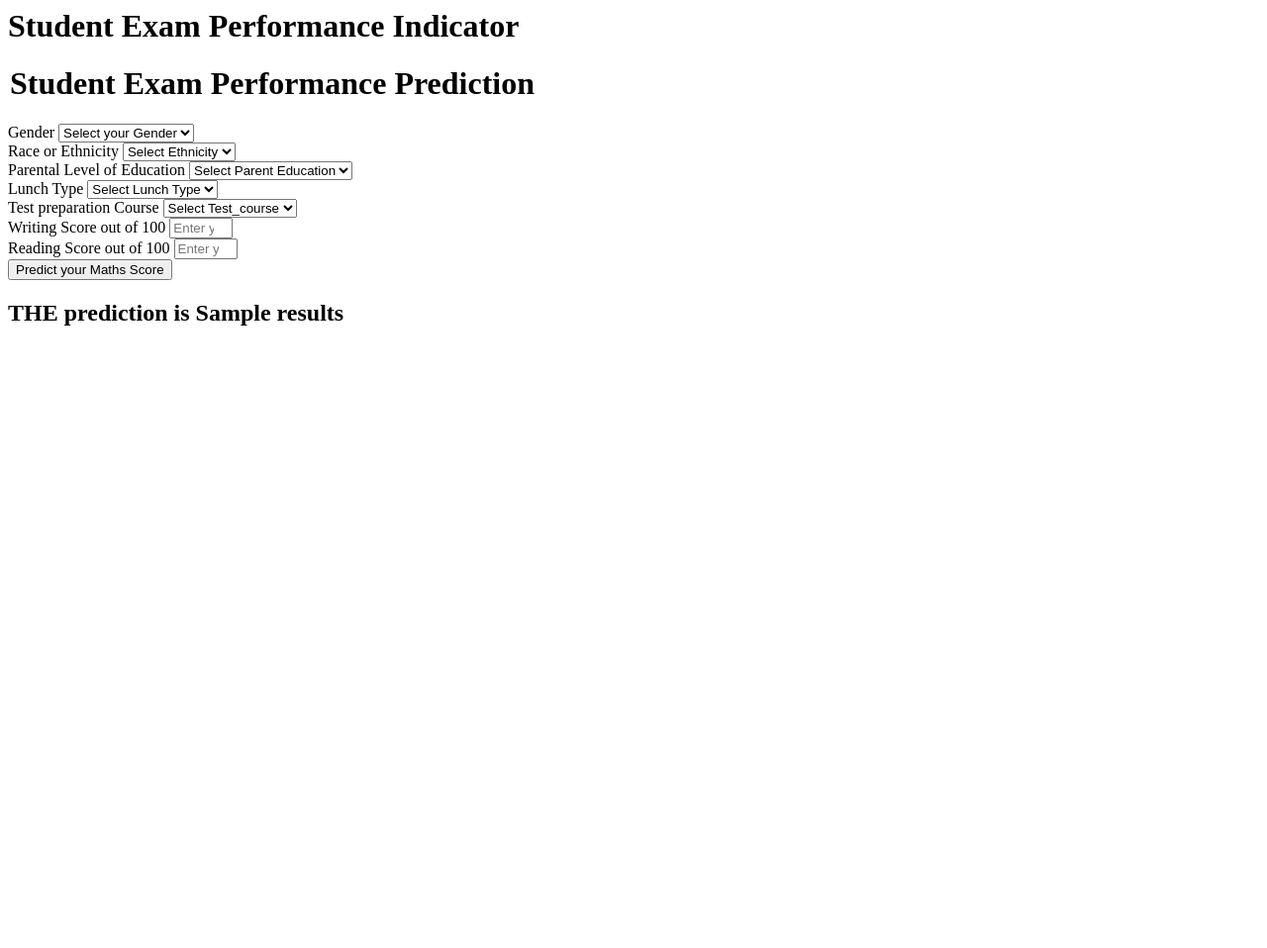
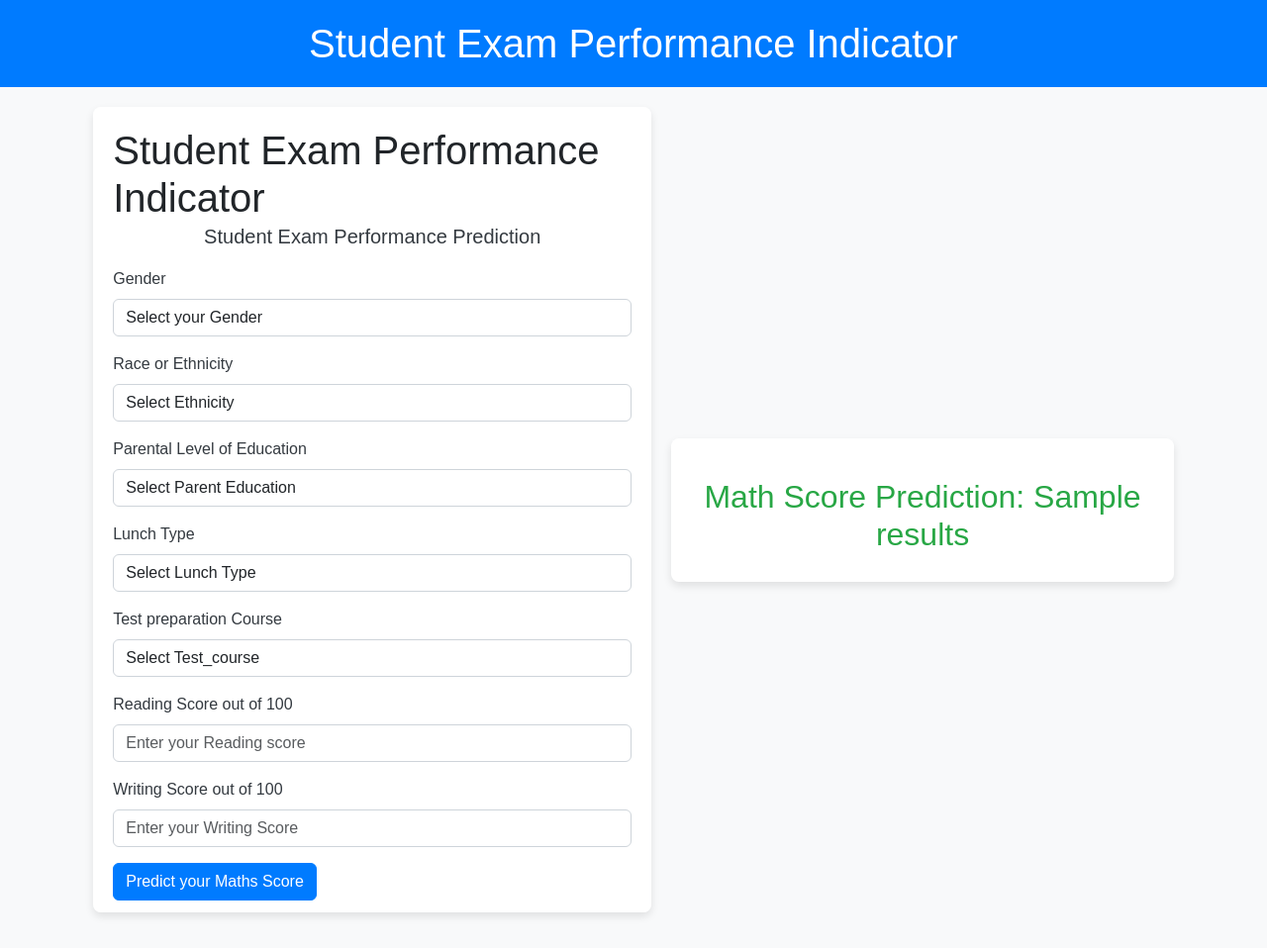
Before and after one commit to Niroshan-niron/MLproject, a Flask app: template templates/home.html in a window 1280 px wide. Shown: the whole page at 99% size. Run offline with Flask 3, Linux system fonts and the light colour scheme; the template is opened without the code that fills it: most values are stand-ins (such as "Sample title", 1, 10 or a date in 2020).

Commit message:
html edit

```diff
--- a/templates/home.html
+++ b/templates/home.html
@@ -1,111 +1,194 @@
-<html>
+<!DOCTYPE html>
+<html lang="en">
+<head>
+    <meta charset="UTF-8">
+    <meta name="viewport" content="width=device-width, initial-scale=1.0">
+    <title>Student Exam Performance Indicator</title>
+    <link href="https://cdn.jsdelivr.net/npm/bootstrap@5.3.0/dist/css/bootstrap.min.css" rel="stylesheet">
+    <style>
+        body {
+            font-family: sans-serif;
+            background-color: #f8f9fa;
+            display: flex;
+            flex-direction: column;
+            min-height: 100vh;
+            margin: 0;
+        }
+
+        header {
+            background-color: #007bff;
+            color: white;
+            padding: 20px;
+            text-align: center;
+            width: 100%;
+        }
+
+        h1 {
+            margin: 0;
+        }
+
+      .container {
+            display: flex;
+            align-items: center;
+            justify-content: center;
+            width: 90%;
+            max-width: 1200px;
+            height: 85vh;
+            max-height: 850px;
+            margin: 20px auto;
+        }
+
+      .login {
+            background-color: #ffffff;
+            padding: 20px;
+            border-radius: 8px;
+            box-shadow: 0 4px 8px rgba(0, 0, 0, 0.1);
+            width: 50%;
+            margin-right: 20px;
+            overflow-y: auto;
+            max-height: 100%;
+        }
+
+      .prediction {
+            background-color: #ffffff;
+            padding: 20px;
+            border-radius: 8px;
+            box-shadow: 0 4px 8px rgba(0, 0, 0, 0.1);
+            width: 45%;
+            text-align: center;
+            color: #28a745;
+            font-size: 1.2rem;
+            overflow-y: auto;
+            max-height: 100%;
+        }
+
+        h2 {
+            margin-top: 20px;
+            text-align: center;
+            color: #28a745;
+        }
+
+        legend {
+            font-size: 1.25rem;
+            font-weight: 500;
+            color: #343a40;
+            margin-bottom: 1rem;
+            text-align: center;
+        }
+
+      .form-label {
+            font-weight: 500;
+            color: #343a40;
+        }
+
+      .form-control {
+            border: 1px solid #ced4da;
+        }
+
+      .btn-primary {
+            background-color: #007bff;
+            border-color: #007bff;
+        }
+
+      .btn-primary:hover {
+            background-color: #0069d9;
+            border-color: #0062cc;
+        }
+
+      .placeholder {
+            color: #6c757d;
+        }
+
+        @media (max-width: 992px) {
+          .container {
+                flex-direction: column;
+                height: auto;
+                max-height: none;
+            }
+
+          .login,.prediction {
+                width: 90%;
+                margin: 10px auto;
+            }
+        }
+    </style>
+</head>
 <body>
+    <header>
+        <h1>Student Exam Performance Indicator</h1>
+    </header>
+
+    <div class="container">
         <div class="login">
             <h1>Student Exam Performance Indicator</h1>
 
             <form action="{{ url_for('predict_datapoint')}}" method="post">
-        <h1>
                 <legend>Student Exam Performance Prediction</legend>
-        </h1>
                 <div class="mb-3">
                     <label class="form-label">Gender</label>
-            <select class="form-control" name="gender" placeholder="Enter you Gender" required>
+                    <select class="form-control" name="gender" required>
                         <option class="placeholder" selected disabled value="">Select your Gender</option>
-                <option value="male">
-                    Male
-                </option>
-                <option value="female">
-                    Female
-                </option>
+                        <option value="male">Male</option>
+                        <option value="female">Female</option>
                     </select>
                 </div>
                 <div class="mb-3">
                     <label class="form-label">Race or Ethnicity</label>
-            <select class="form-control" name="ethnicity" placeholder="Enter you ethnicity" required>
+                    <select class="form-control" name="ethnicity" required>
                         <option class="placeholder" selected disabled value="">Select Ethnicity</option>
-                <option value="group A">
-                    Group A
-                </option>
-                <option value="group B">
-                    Group B
-                </option>
-                <option value="group C">
-                    Group C
-                </option>
-                <option value="group D">
-                    Group D
-                </option>
-                <option value="group E">
-                    Group E
-                </option>
+                        <option value="group A">Group A</option>
+                        <option value="group B">Group B</option>
+                        <option value="group C">Group C</option>
+                        <option value="group D">Group D</option>
+                        <option value="group E">Group E</option>
                     </select>
                 </div>
                 <div class="mb-3">
                     <label class="form-label">Parental Level of Education</label>
-            <select class="form-control" name="parental_level_of_education"
-                placeholder="Enter you Parent Education" required>
+                    <select class="form-control" name="parental_level_of_education" required>
                         <option class="placeholder" selected disabled value="">Select Parent Education</option>
-                <option value="associate's degree">
-                    associate's degree
-                </option>
-                <option value="bachelor's degree">
-                    bachelor's degree
-                </option>
-                <option value="high school">
-                    high school
-                </option>
-                <option value="master's degree">
-                    master's degree
-                </option>
-                <option value="some college">
-                    some college
-                </option>
-                <option value="some high school">
-                    some high school
-                </option>
+                        <option value="associate's degree">Associate's degree</option>
+                        <option value="bachelor's degree">Bachelor's degree</option>
+                        <option value="high school">High school</option>
+                        <option value="master's degree">Master's degree</option>
+                        <option value="some college">Some college</option>
+                        <option value="some high school">Some high school</option>
                     </select>
                 </div>
                 <div class="mb-3">
                     <label class="form-label">Lunch Type</label>
-            <select class="form-control" name="lunch" placeholder="Enter you Lunch" required>
+                    <select class="form-control" name="lunch" required>
                         <option class="placeholder" selected disabled value="">Select Lunch Type</option>
-                <option value="free/reduced">
-                    free/reduced
-                </option>
-                <option value="standard">
-                    standard
-                </option>
+                        <option value="free/reduced">Free/reduced</option>
+                        <option value="standard">Standard</option>
                     </select>
                 </div>
                 <div class="mb-3">
                     <label class="form-label">Test preparation Course</label>
-            <select class="form-control" name="test_preparation_course" placeholder="Enter you Course"
-                required>
+                    <select class="form-control" name="test_preparation_course" required>
                         <option class="placeholder" selected disabled value="">Select Test_course</option>
-                <option value="none">
-                    None
-                </option>
-                <option value="completed">
-                    Completed
-                </option>
+                        <option value="none">None</option>
+                        <option value="completed">Completed</option>
                     </select>
                 </div>
                 <div class="mb-3">
-            <label class="form-label">Writing Score out of 100</label>
-            <input class="form-control" type="number" name="reading_score"
-                placeholder="Enter your Reading score" min='0' max='100' />
+                    <label class="form-label">Reading Score out of 100</label>
+                    <input class="form-control" type="number" name="reading_score" placeholder="Enter your Reading score" min='0' max='100' required/>
                 </div>
                 <div class="mb-3">
-            <label class="form-label">Reading Score out of 100</label>
-            <input class="form-control" type="number" name="writing_score"
-                placeholder="Enter your Reading Score" min='0' max='100' />
+                    <label class="form-label">Writing Score out of 100</label>
+                    <input class="form-control" type="number" name="writing_score" placeholder="Enter your Writing Score" min='0' max='100' required/>
                 </div>
                 <div class="mb-3">
-            <input class="btn btn-primary" type="submit" value="Predict your Maths Score" required />
+                    <input class="btn btn-primary" type="submit" value="Predict your Maths Score" />
                 </div>
             </form>
-    <h2>
-       THE  prediction is {{results}}
-    </h2>
-   <body>
+        </div>
+        <div class="prediction">
+            <h2>Math Score Prediction: {{ results }}</h2>
+        </div>
+    </div>
+
+    <script src="https://cdn.jsdelivr.net/npm/bootstrap@5.3.0/dist/js/bootstrap.bundle.min.js"></script>
+</body>
 </html>
```
Also changed, not shown: img/image.png (added). Lines whose indentation alone changed are shown as unchanged.
